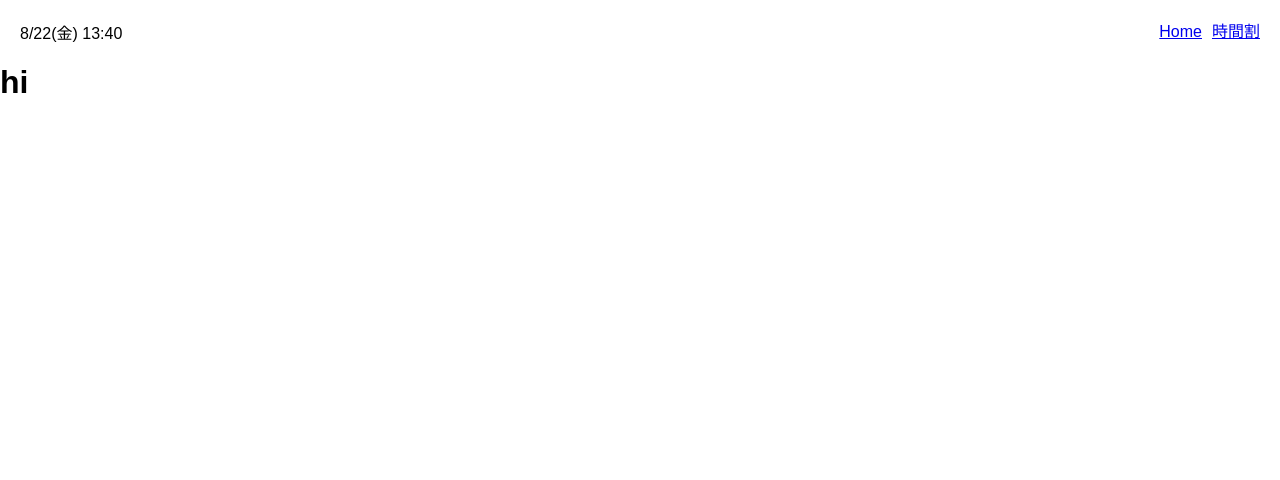
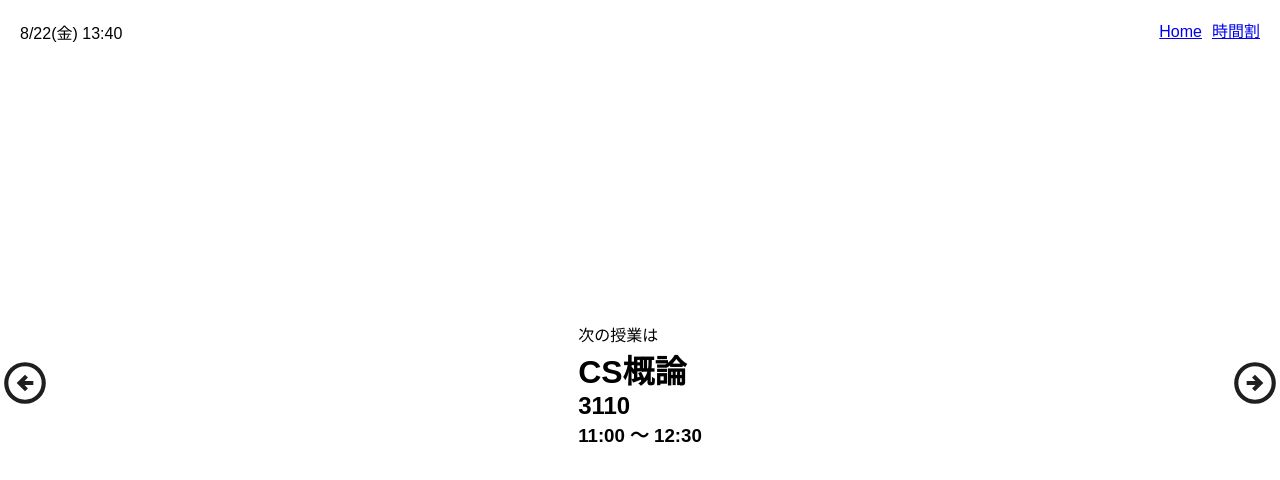
Before and after one commit to sora-aa/Next-Class, a Next.js app: page / in a window 1280 px wide. Shown: the top 480 px of the page. Built offline with nearby package versions, Linux system fonts and the light colour scheme.

Commit message:
SVGアイコンを追加し、ページコンポーネントにボタンと内容を実装

```diff
--- /dev/null
+++ b/src/app/page.module.css
@@ -0,0 +1,15 @@
+.container {
+  display: flex;
+  justify-content: space-between;
+  align-items: center;
+  height: 80vh;
+}
+
+.button {
+  background: none;
+  border: none;
+  cursor: pointer;
+  &:hover {
+    opacity: 0.8;
+  }
+}
--- a/src/app/page.tsx
+++ b/src/app/page.tsx
@@ -1,5 +1,33 @@
+import Image from "next/image";
 import styles from "./page.module.css";
 
 export default function Home() {
-  return <h1>hi</h1>;
+  return (
+    <>
+      <div className={styles.container}>
+        <button className={styles.button}>
+          <Image
+            src="/arrow_circle_left_24dp_1F1F1F_FILL0_wght400_GRAD0_opsz24.svg"
+            alt="Button Image"
+            width={50}
+            height={50}
+          />
+        </button>
+        <div className={styles.content}>
+          <p>次の授業は</p>
+          <h1>CS概論</h1>
+          <h2>3110</h2>
+          <h3>11:00 ～ 12:30</h3>
+        </div>
+        <button className={styles.button}>
+          <Image
+            src="/arrow_circle_right_24dp_1F1F1F_FILL0_wght400_GRAD0_opsz24.svg"
+            alt="Button Image"
+            width={50}
+            height={50}
+          />
+        </button>
+      </div>
+    </>
+  );
 }
```
Also changed, not shown: public/arrow_circle_left_24dp_1F1F1F_FILL0_wght400_GRAD0_opsz24.svg (added), public/arrow_circle_right_24dp_1F1F1F_FILL0_wght400_GRAD0_opsz24.svg (added).
